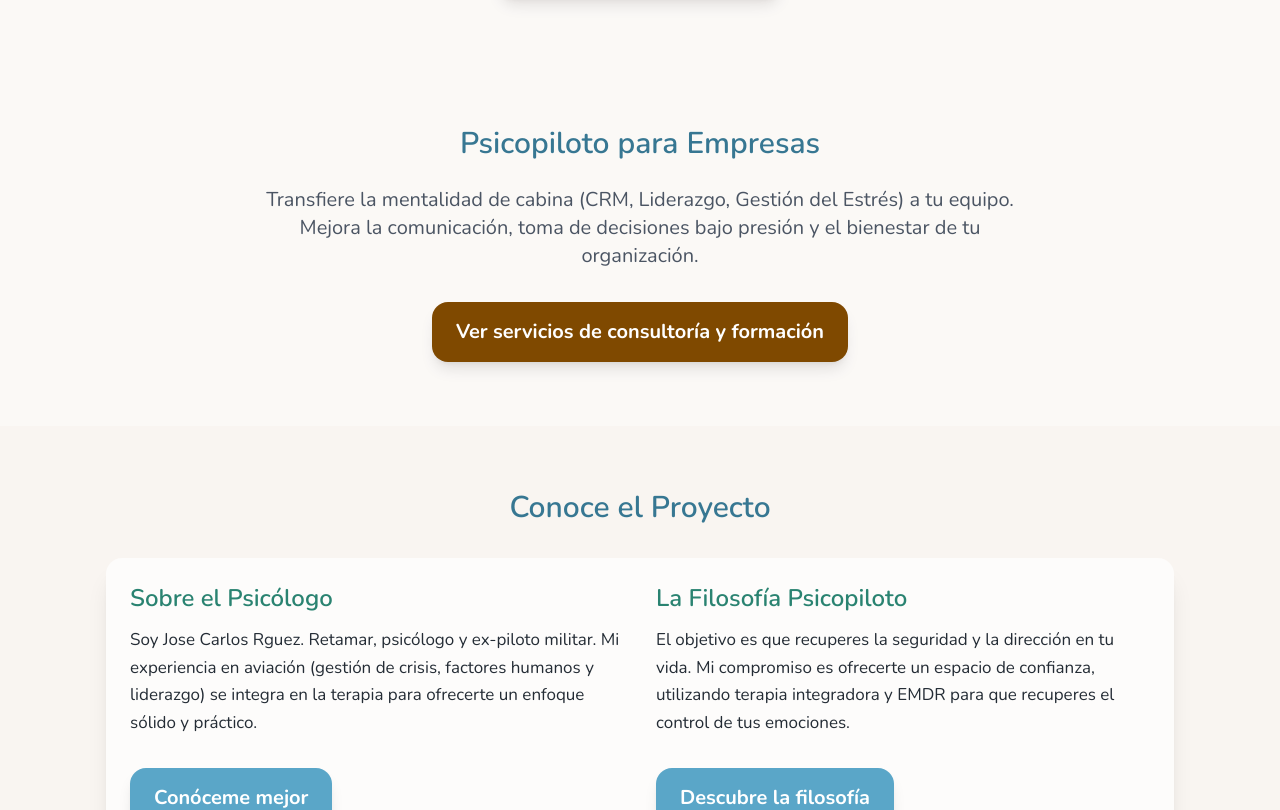
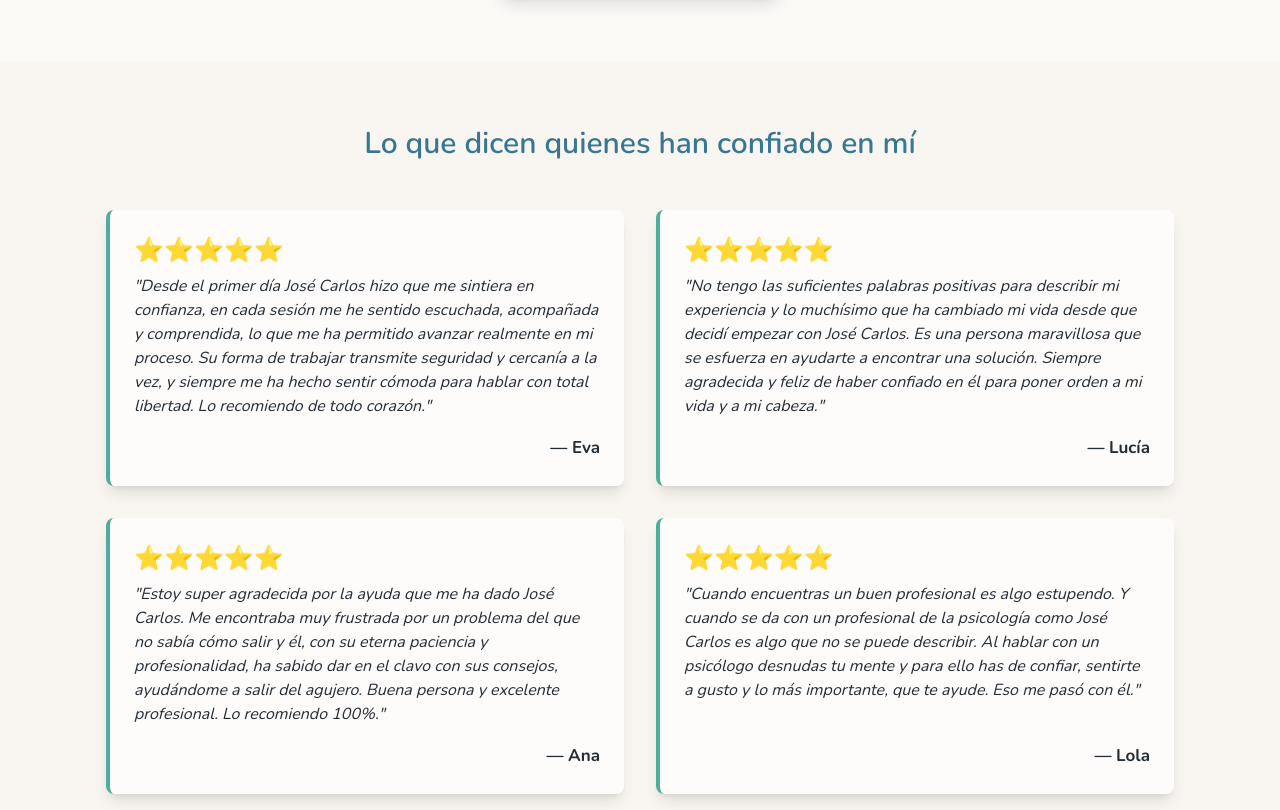
Before and after one commit to psicopiloto/psicopilotopage1, a Next.js app: page / in a window 1280 px wide. Shown: the part 2343-3153 px from the top of the page. Built offline with nearby package versions, Linux system fonts and the light colour scheme.

Commit message:
Update index.js

```diff
--- a/pages/index.js
+++ b/pages/index.js
@@ -8,16 +8,29 @@ import AnimatedCTA from "../components/AnimatedCTA";
 import BackgroundLogo from "../components/BackgroundLogo";
 import Image from "next/image";
 
+// ========================================================================
+// DATOS DE LOS TESTIMONIOS REALES
+// ========================================================================
 const testimonialsData = [
   {
     stars: 5,
-    text: "Aquí va el texto de tu primera reseña real. Bórra este texto de ejemplo y pega el de tu cliente.",
-    author: "Nombre del Cliente 1",
+    text: "Desde el primer día José Carlos hizo que me sintiera en confianza, en cada sesión me he sentido escuchada, acompañada y comprendida, lo que me ha permitido avanzar realmente en mi proceso. Su forma de trabajar transmite seguridad y cercanía a la vez, y siempre me ha hecho sentir cómoda para hablar con total libertad. Lo recomiendo de todo corazón.",
+    author: "Eva",
   },
   {
     stars: 5,
-    text: "Aquí va el texto de tu segunda reseña. Si tienes más, puedes copiar y pegar este bloque entero a continuación.",
-    author: "Nombre del Cliente 2",
+    text: "No tengo las suficientes palabras positivas para describir mi experiencia y lo muchísimo que ha cambiado mi vida desde que decidí empezar con José Carlos. Es una persona maravillosa que se esfuerza en ayudarte a encontrar una solución. Siempre agradecida y feliz de haber confiado en él para poner orden a mi vida y a mi cabeza.",
+    author: "Lucía",
+  },
+  {
+    stars: 5,
+    text: "Estoy super agradecida por la ayuda que me ha dado José Carlos. Me encontraba muy frustrada por un problema del que no sabía cómo salir y él, con su eterna paciencia y profesionalidad, ha sabido dar en el clavo con sus consejos, ayudándome a salir del agujero. Buena persona y excelente profesional. Lo recomiendo 100%.",
+    author: "Ana",
+  },
+  {
+    stars: 5,
+    text: "Cuando encuentras un buen profesional es algo estupendo. Y cuando se da con un profesional de la psicología como José Carlos es algo que no se puede describir. Al hablar con un psicólogo desnudas tu mente y para ello has de confiar, sentirte a gusto y lo más importante, que te ayude. Eso me pasó con él.",
+    author: "Lola",
   },
 ];
 
@@ -82,7 +95,6 @@ export default function Home() {
               </div>
               <div className="p-6 bg-psicopiloto-sand-50 rounded-lg shadow-md hover:shadow-xl transition transform hover:-translate-y-1">
                 <h3 className="text-xl font-bold mb-2 text-psicopiloto-green-500">Autoestima y Liderazgo</h3>
-                {/* ✨ CORRECCIÓN DE TONO: Metáfora suavizada */}
                 <p className="text-psicopiloto-gray-700">Dificultad para poner límites, inseguridad, o un síndrome del impostor. Gana la autoconfianza que necesitas para tomar las riendas de tu vida.</p>
                 <a href="/sobre-mi" className="text-sm text-psicopiloto-blue-600 hover:underline mt-2 inline-block">Mi filosofía →</a>
               </div>
@@ -129,34 +141,31 @@ export default function Home() {
           </div>
         </section>
 
-        {/*
-        // ===================================================================
-        // === GUÍA PARA AÑADIR TESTIMONIOS ===
-        //
-        // --> PASO 1: EDITA ESTE BLOQUE CON TUS RESEÑAS REALES
-        // --> PASO 2: BORRA LA LÍNEA DE ABAJO ' {/* ' Y LA LÍNEA FINAL ' * / } ' PARA ACTIVAR LA SECCIÓN
-        // ===================================================================
-        */}
-        {/*
+        {/* ✨ SECCIÓN DE TESTIMONIOS (ACTIVADA CON RESEÑAS REALES) */}
         <section className="py-16 bg-psicopiloto-sand-50">
           <div className="container mx-auto max-w-5xl text-center">
-            <h2 className="text-3xl font-semibold mb-12 text-psicopiloto-blue-600">La confianza de quienes han volado conmigo</h2>
+            <h2 className="text-3xl font-semibold mb-12 text-psicopiloto-blue-600">Lo que dicen quienes han confiado en mí</h2>
+            {/* Grid ajustado para 4 testimonios (2 columnas) */}
             <div className="grid md:grid-cols-2 gap-8 text-left">
               {testimonialsData.map((testimonial, index) => (
-                <div key={index} className="flex flex-col bg-white/70 p-6 rounded-lg shadow-lg border-l-4 border-psicopiloto-green-500">
+                <div key={index} className="flex flex-col bg-white/70 p-6 rounded-lg shadow-lg border-l-4 border-psicopiloto-green-500 transition transform hover:-translate-y-1">
                   <p className="text-2xl text-yellow-500 mb-2">{'⭐️'.repeat(testimonial.stars)}</p>
-                  <blockquote className="italic text-psicopiloto-gray-700 mb-4 flex-grow">"{testimonial.text}"</blockquote>
+                  <blockquote className="italic text-psicopiloto-gray-700 mb-4 flex-grow text-sm md:text-base leading-relaxed">
+                    "{testimonial.text}"
+                  </blockquote>
                   <p className="font-bold text-right text-psicopiloto-gray-700">— {testimonial.author}</p>
                 </div>
               ))}
             </div>
             <div className="mt-12">
-              <a href={googleReviewsLink} target="_blank" rel="noopener noreferrer" className="inline-block px-6 py-3 bg-white border border-gray-300 text-psicopiloto-gray-700 rounded-lg font-semibold shadow-sm transition hover:bg-gray-50 hover:shadow-md">Ver todas las reseñas en Google</a>
+              <a href={googleReviewsLink} target="_blank" rel="noopener noreferrer" className="inline-block px-6 py-3 bg-white border border-gray-300 text-psicopiloto-gray-700 rounded-lg font-semibold shadow-sm transition hover:bg-gray-50 hover:shadow-md">
+                Ver todas las reseñas en Google
+              </a>
             </div>
           </div>
         </section>
-        */}
 
+        {/* ✨ SECCIÓN DE EMPRESAS (Fondo diferenciado) */}
         <section className="py-16 bg-white/40">
           <div className="container mx-auto px-4 max-w-5xl text-center">
             <h2 className="text-3xl font-semibold mb-6 text-psicopiloto-blue-600">Psicopiloto para Empresas</h2>
@@ -180,7 +189,6 @@ export default function Home() {
               </div>
               <div className="flex flex-col h-full">
                 <h3 className="text-2xl font-semibold mb-3 text-psicopiloto-green-600">La Filosofía Psicopiloto</h3>
-                {/* ✨ CORRECCIÓN DE TONO: Metáfora suavizada */}
                 <p className="leading-relaxed mb-4 text-psicopiloto-gray-700">El objetivo es que recuperes la seguridad y la dirección en tu vida. Mi compromiso es ofrecerte un espacio de confianza, utilizando terapia integradora y EMDR para que recuperes el control de tus emociones.</p>
                 <div className="mt-auto pt-4">
                   <AnimatedCTA href="/que-es-psicopiloto" text="Descubre la filosofía" color="blue" />
```
